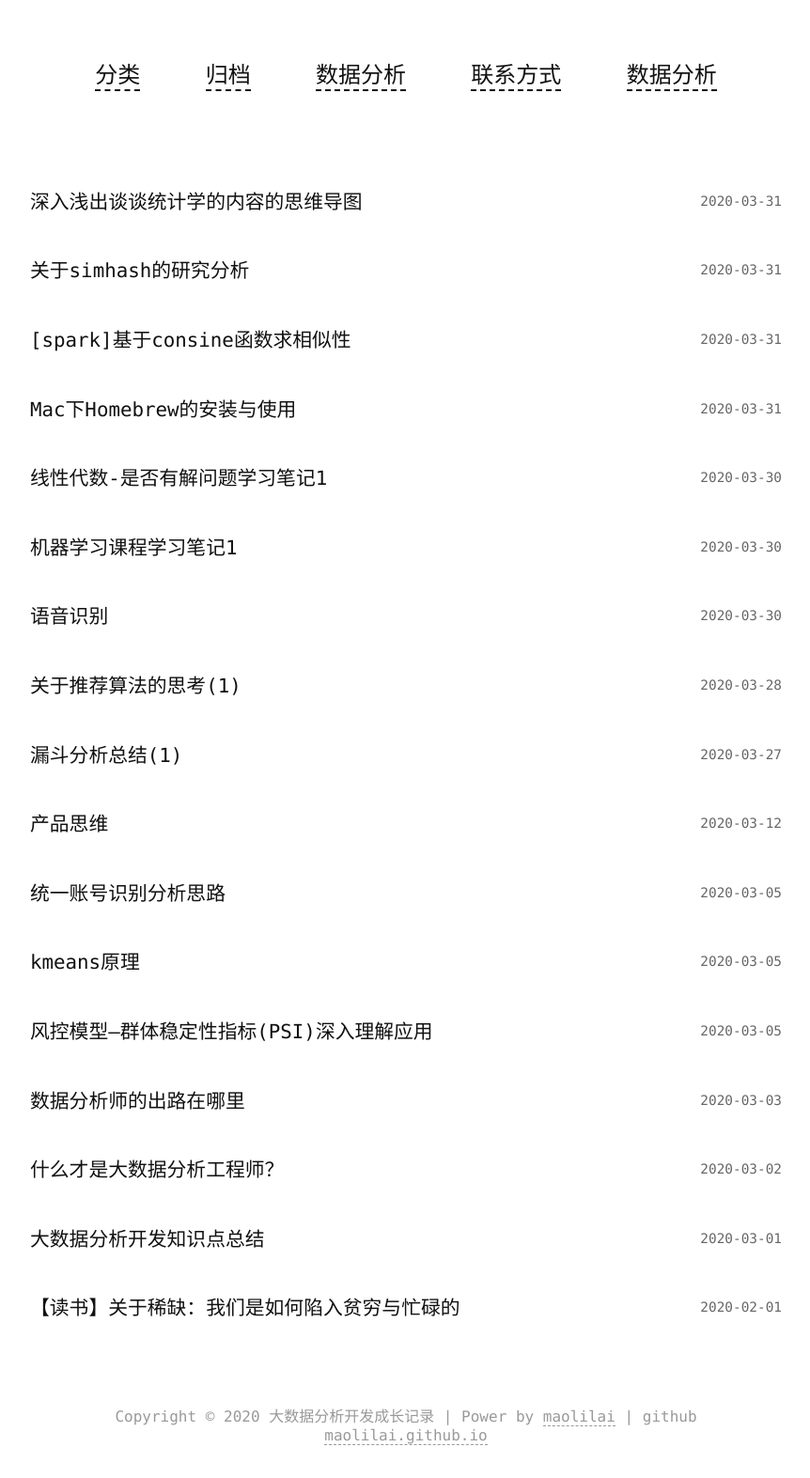
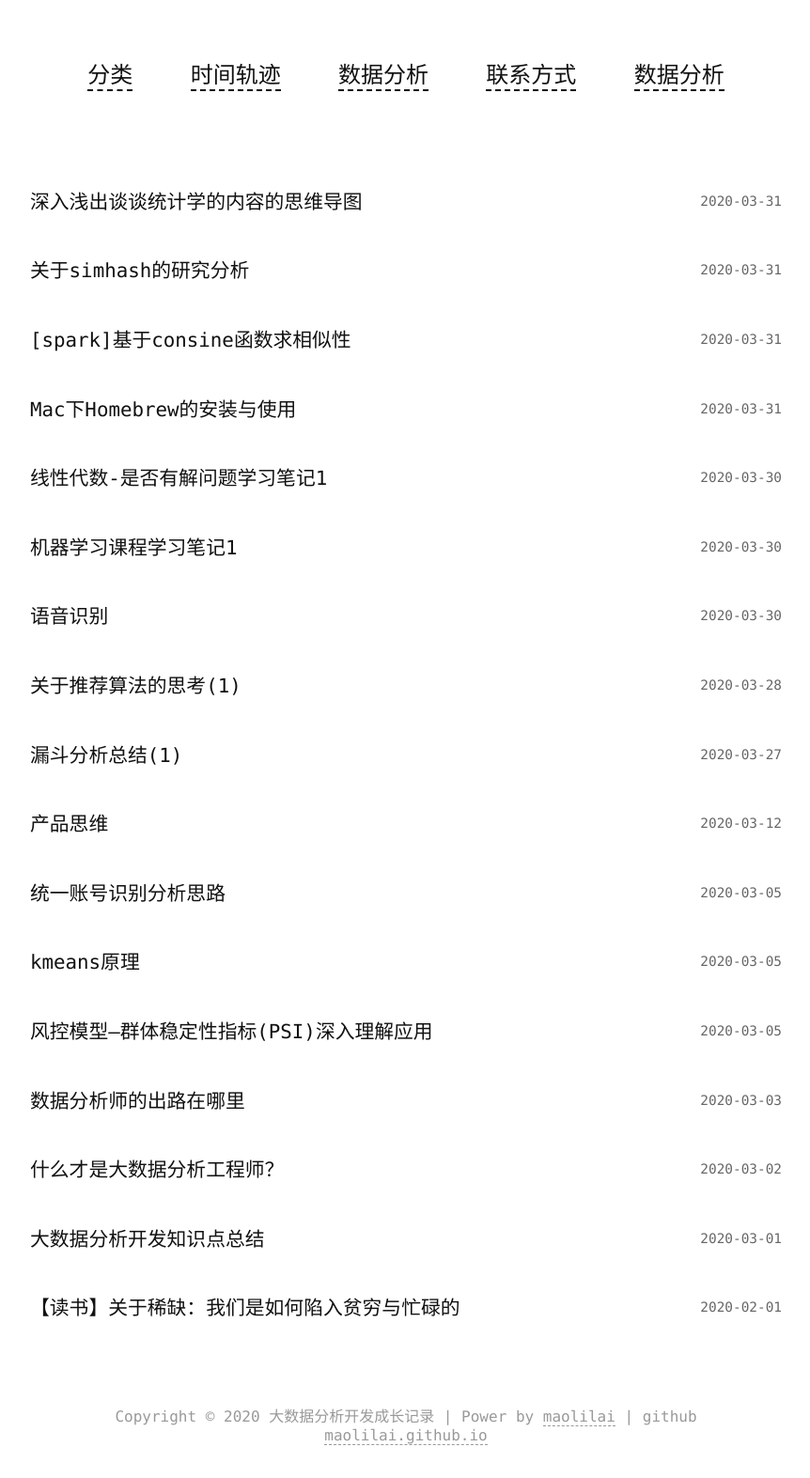
Before and after one commit to maolilai/maolilai.github.io, a Jekyll site: the page built from articles.md, in a window 1280 px wide. Shown: the whole page at 94% size, without its empty margins (208-1070 px from the left). Built offline with Jekyll 4.4.1, drawn with Linux system fonts in a browser that asks for light colours.

Commit message:
add files

```diff
--- a/_layouts/articles.html
+++ b/_layouts/articles.html
@@ -20,7 +20,7 @@
   <body>
     <div class="header">
       <a href="/categories">分类</a>
-      <a href="/archive">归档</a>
+      <a href="/archive">时间轨迹</a>
       <a href="/post">数据分析</a>
       <a href="/about">联系方式</a>
       <a href="/">{{ site.title }}</a>
```
